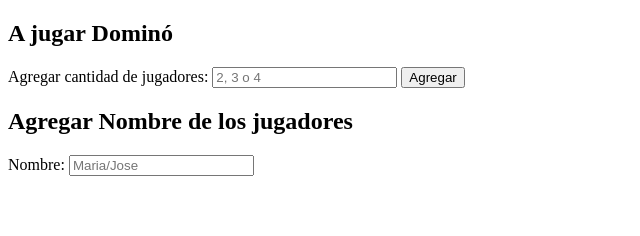
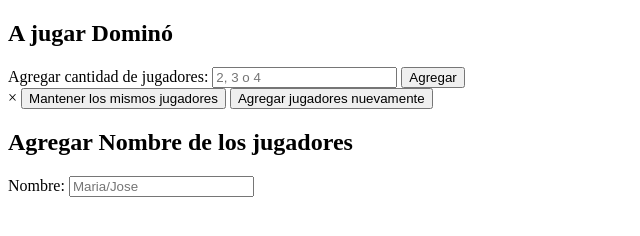
Before and after one commit to ernest03011/dominios-web, a plain HTML site: page test.html in a window 1280 px wide. Shown: the whole page, without its empty margins (0-640 px from the left). Drawn offline with Linux system fonts and the light colour scheme.

Commit message:
add possible test code for a modal

```diff
--- a/test.html
+++ b/test.html
@@ -17,6 +17,18 @@
 
     <button>Agregar</button>
 
+    <div id="reset-game-modal" class="modal-modern">
+
+      <div class="modal-content">
+        <span class="close">&times;</span>
+
+        <button data-player="same-players" class="modal__btn">Mantener los mismos jugadores</button>
+        <button data-player="new-players" class="modal__btn">Agregar jugadores nuevamente</button>
+
+      </div>
+
+    </div>
+
   </article>
 
   <article class="players">
```
